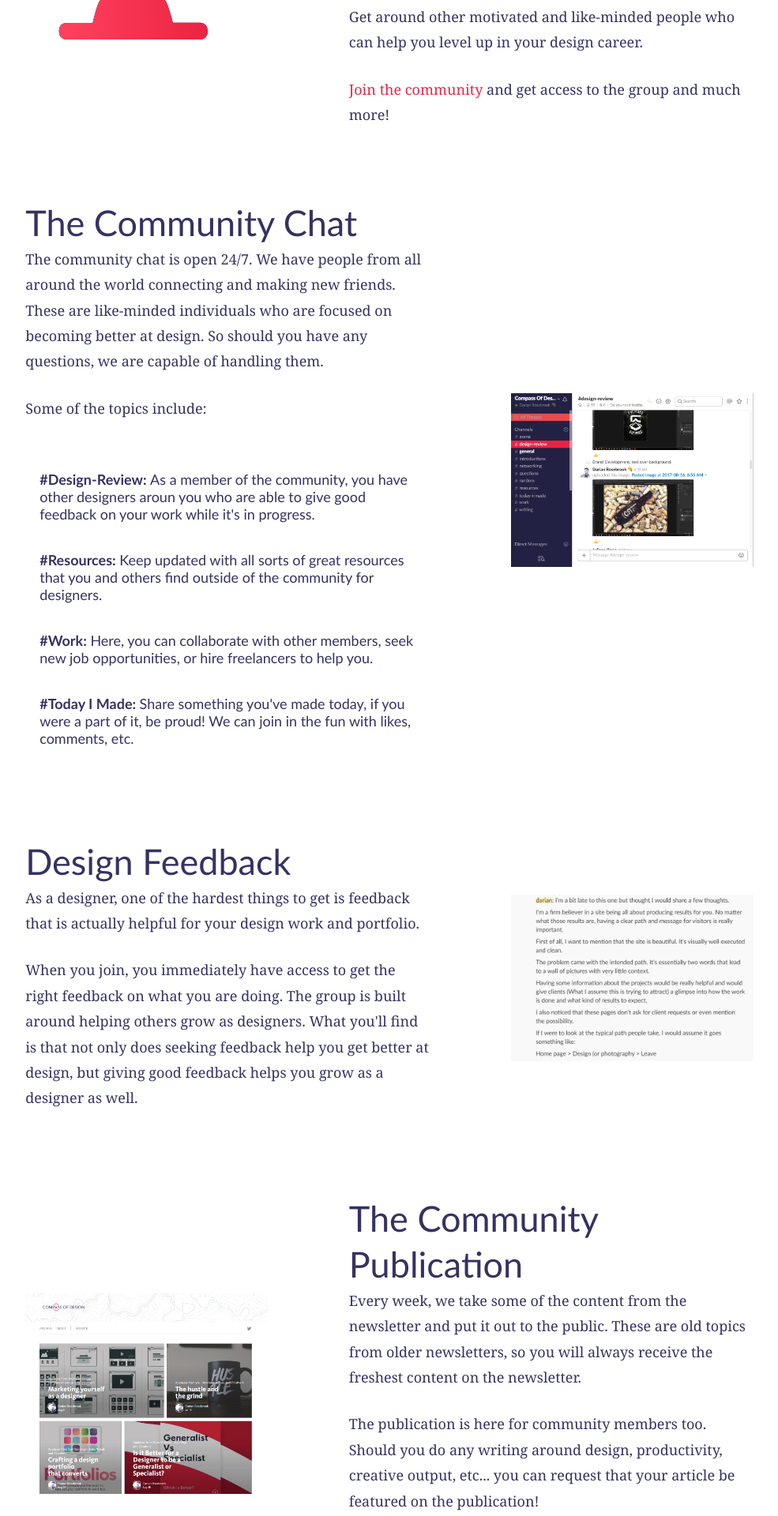
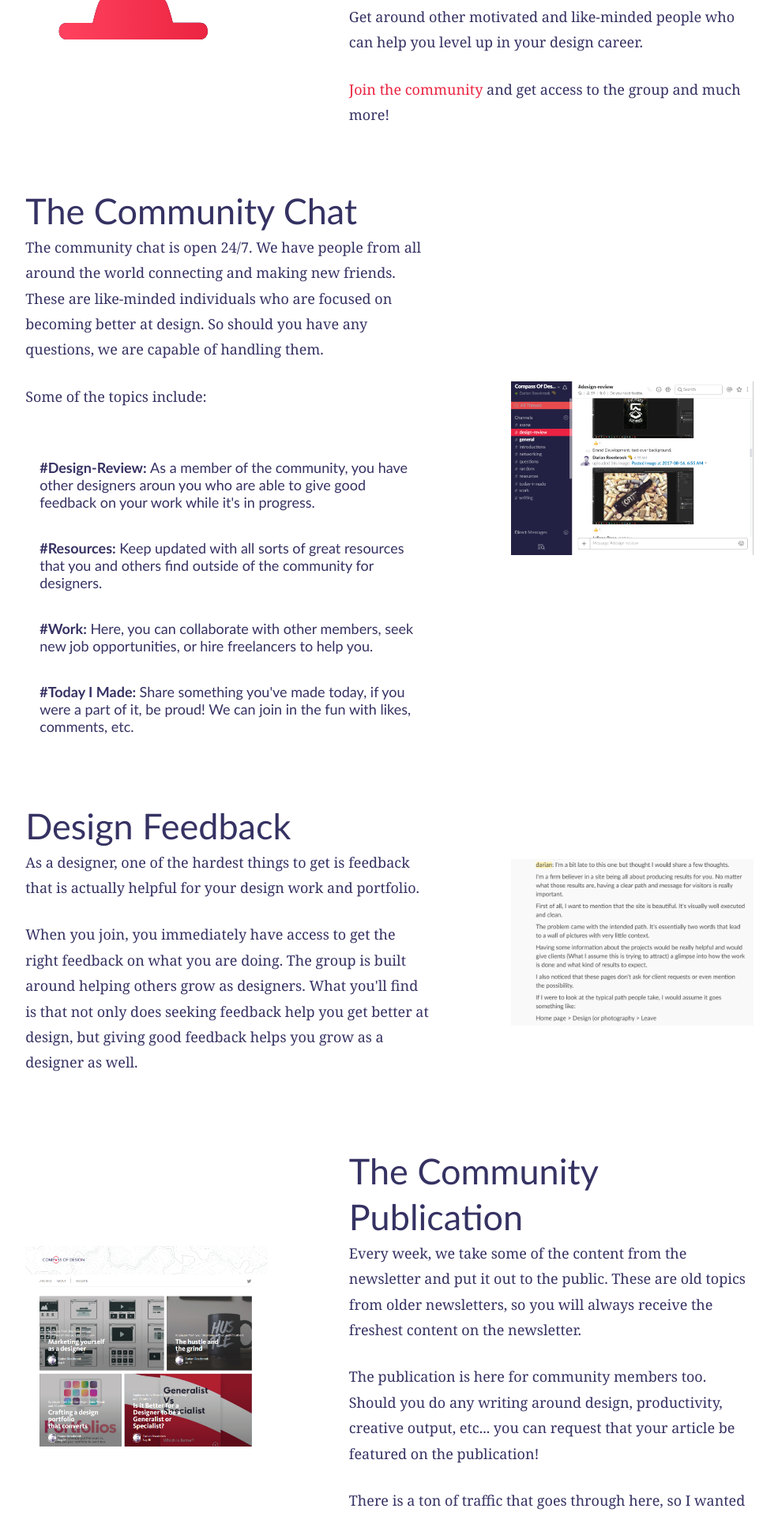
Before and after one commit to compassofdesign/site, a Jekyll site: the page built from community/index.html, in a window 1280 px wide. Shown: the part 1171-3091 px from the top of the page at 79% size, without its empty margins (147-1132 px from the left). Built offline with Jekyll 4.4.1, drawn with Linux system fonts in a browser that asks for light colours; nearby versions of some CDN libraries.

Commit message:
Update index.html

```diff
--- a/community/index.html
+++ b/community/index.html
@@ -20,7 +20,7 @@
 </header>
 <section class="main container">
   <article class=" row">
-    <div class="module group special-group" id="more">
+    <div class="group special-group" id="more">
       <div class="module support-img ">
         <img src="{{site.baseurl}}/assets/img/landing/card-global.svg" alt="Solid foundation in design priniciples"/>
       </div>
@@ -39,8 +39,8 @@
 </section>
 <section class="main container">
   <article class="row">
-  <div class=" module">
-    <div class="module group">
+  <div class="">
+    <div class="group">
       <article class="module support-img">
         <img src="{{site.baseurl}}/assets/img/community/chat.png" alt="Making faster design decisions"/>
       </article>
@@ -59,7 +59,7 @@
   </div>
   </article>
   <article class="row">
-  <div class=" module">
+  <div class="">
     <div class="module group">
       <article class="module support-img">
         <img src="{{site.baseurl}}/assets/img/community/quote.png" alt="Making faster design decisions"/>
@@ -73,7 +73,7 @@
   </div>
   </article>
   <article class="row">
-  <div class=" module">
+  <div class="">
     <div class="module group special-group">
       <article class="module support-img">
         <img src="{{site.baseurl}}/assets/img/community/publication.png" alt="Making faster design decisions"/>
```
